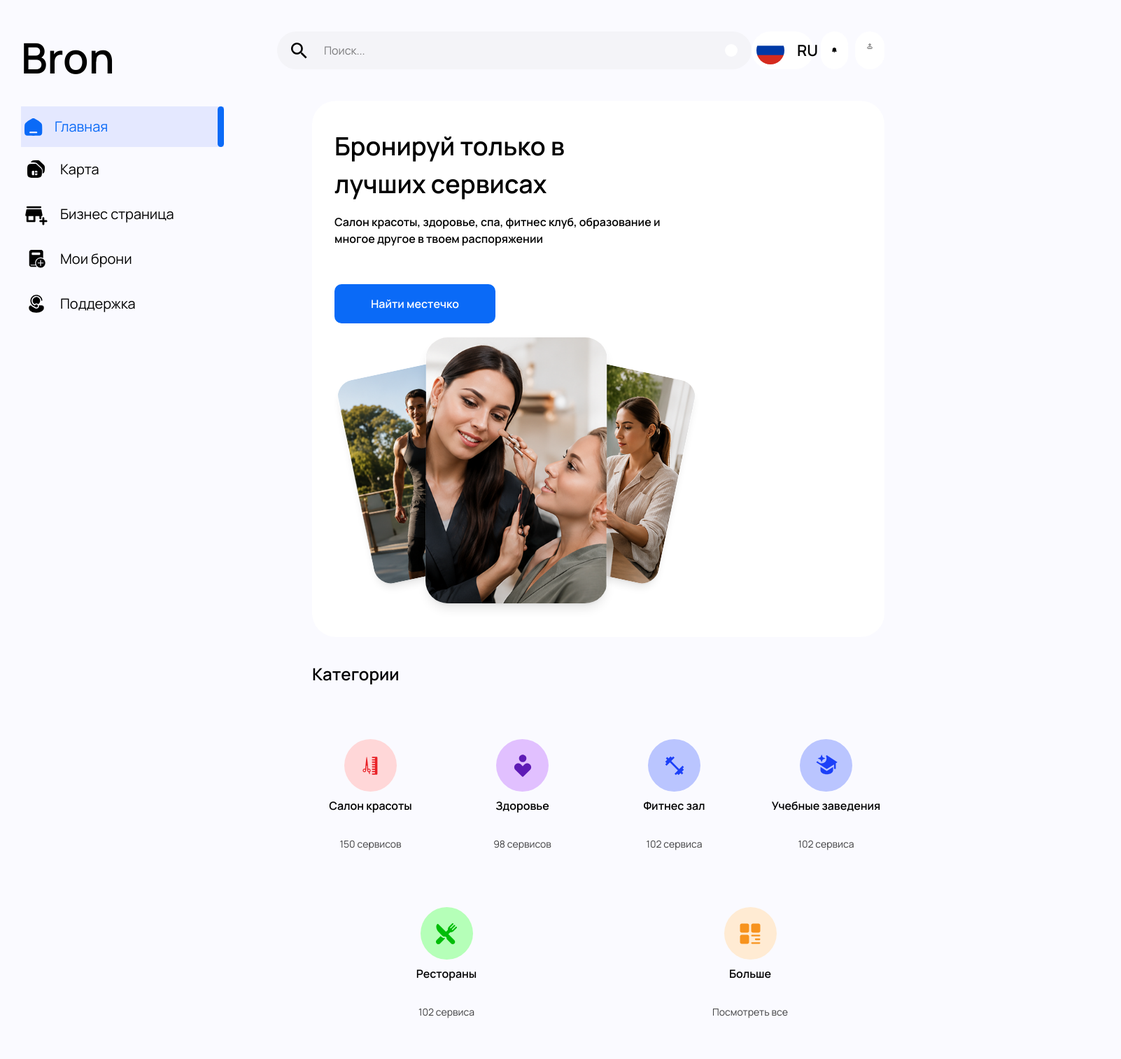
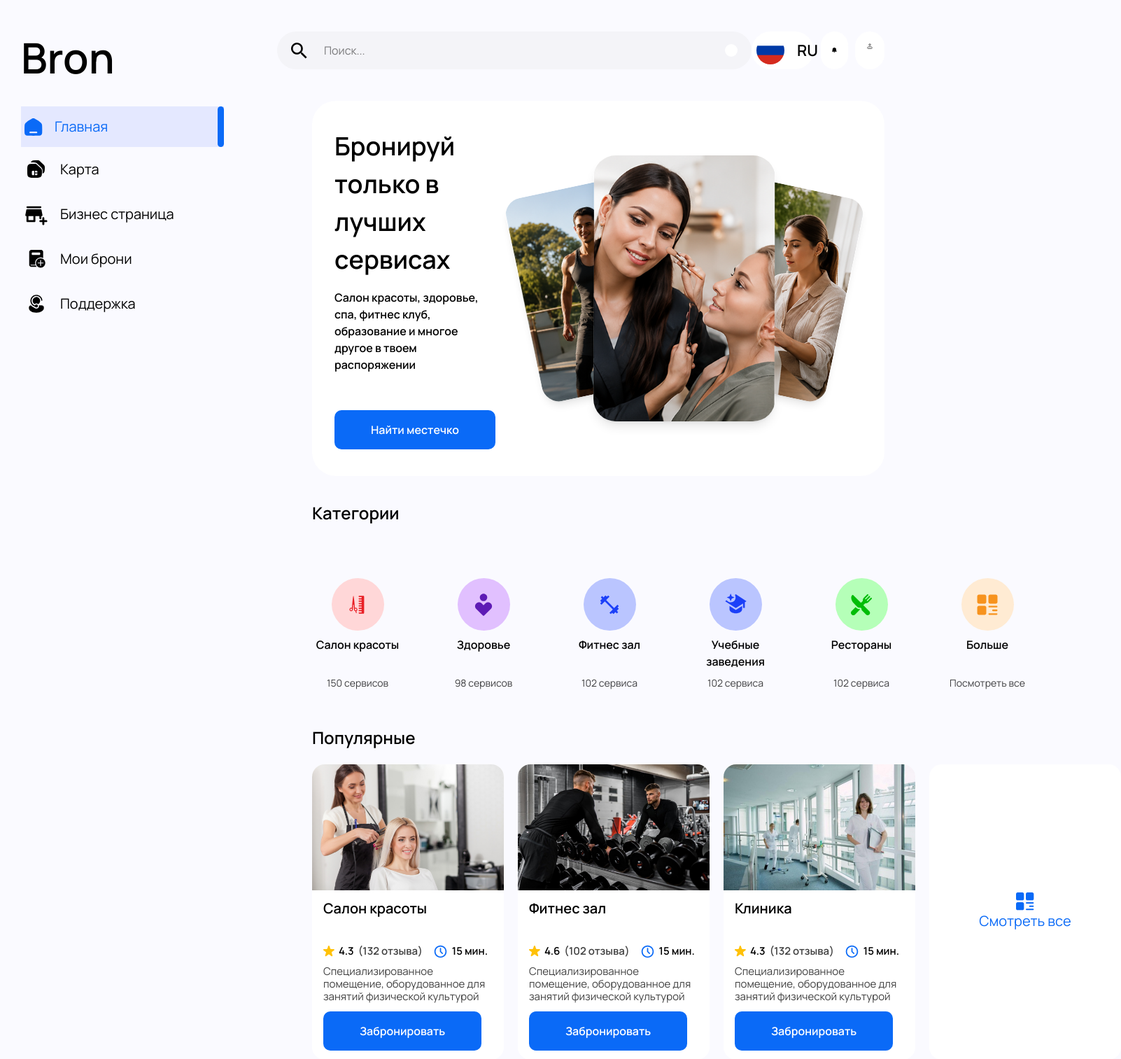
Before and after one commit to rgxzlol/Bron-frontend, a Next.js app: page / in a window 1280 px wide. Shown: the top 1513 px of the page at 70% size, 1602 px wide, since content can reach past the window. Built offline with nearby package versions, Linux system fonts and the light colour scheme.

Commit message:
fix bugs

```diff
--- a/src/components/features/home/Categories.tsx
+++ b/src/components/features/home/Categories.tsx
@@ -13,7 +13,7 @@ export default function Categories() {
         Категории
       </h2>
 
-      <div className="flex flex-wrap gap-[50px]">
+      <div className="flex flex-nowrap gap-[50px]">
         {categories.map((category) => (
           <Link
             key={category.id}
--- a/src/components/features/home/HeroSection.tsx
+++ b/src/components/features/home/HeroSection.tsx
@@ -3,7 +3,7 @@ import HeroPhotoCarousel from "@/components/features/home/hero-photo-carousel";
 
 export default function HeroSection() {
   return (
-    <section className="flex flex-wrap items-center gap-[10px] rounded-[34px] bg-white px-[32px] py-[38px]">
+    <section className="flex flex-nowrap items-center gap-[10px] rounded-[34px] bg-white px-[32px] py-[38px]">
       <div className="flex max-w-[471px] flex-col gap-[15px]">
         <h1 className="max-w-[350px] text-[36px] font-semibold">
           Бронируй только в лучших сервисах
--- a/src/components/features/home/Popular.tsx
+++ b/src/components/features/home/Popular.tsx
@@ -13,7 +13,7 @@ export default function Popular() {
         Популярные
       </h2>
 
-      <div className="flex flex-wrap gap-[20px]">
+      <div className="flex flex-nowrap gap-[20px]">
         {popularPlaces.map((place) => (
           <Link
             key={place.id}
```
